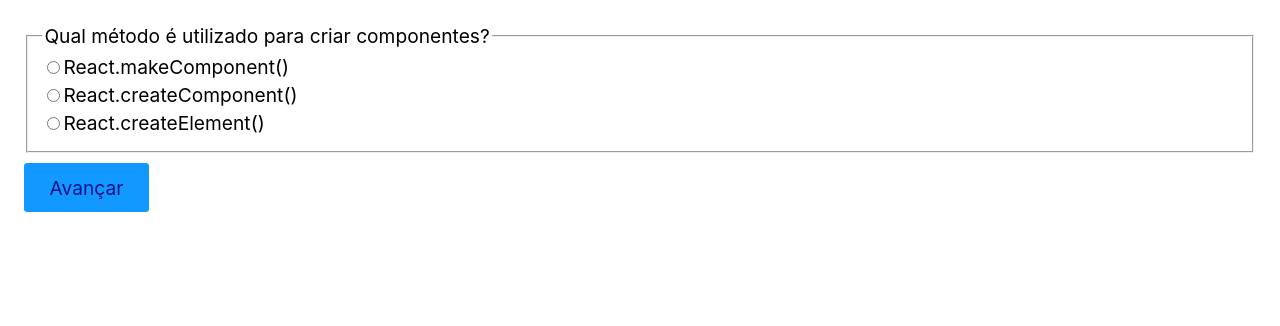
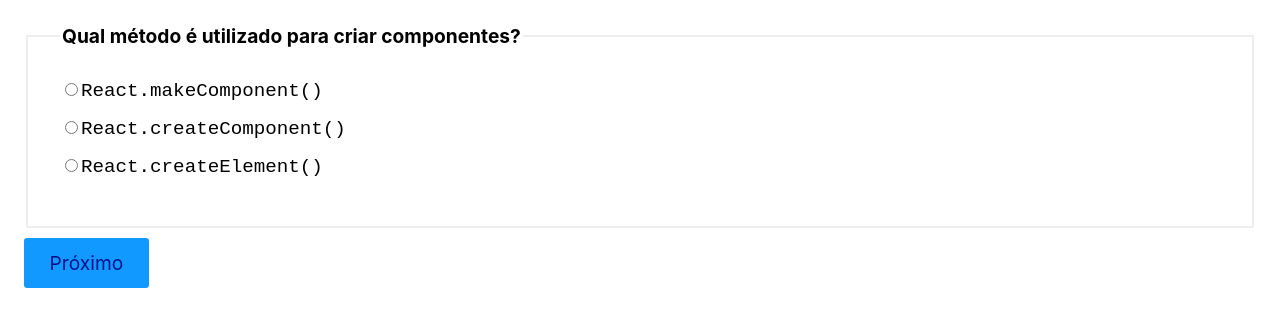
Before and after one commit to MacielSousa/starting-react, a React (Create React App) app in the folder meuapp/: page / in a window 1280 px wide. Shown: the top 326 px of the page. Built offline with nearby package versions, Linux system fonts and the light colour scheme; the HTML template or start-up script is replaced by a standard one.

Commit message:
Corrigindo desafio dois de Form

```diff
--- a/meuapp/src/Formulario/Desafio/DesafioForm02.js
+++ b/meuapp/src/Formulario/Desafio/DesafioForm02.js
@@ -1,5 +1,5 @@
 import React, { useState } from 'react';
-import Input from '../FormComponentes/Input'
+import Radio from './Radio'
 const perguntas = [
     {
       pergunta: 'Qual método é utilizado para criar componentes?',
@@ -37,55 +37,53 @@
 
 const DesafioForm02 = () =>{
 
-    let resp = "";
-    let acertos = 0;
-    const [resposta, setResposta] = useState([]);
-    const [questao, setQuestao] = useState(0);
+  const [respostas, setRespostas] = React.useState({
+    p1: '',
+    p2: '',
+    p3: '',
+    p4: '',
+  });
 
-    function handleChange({target}){
-      resp = target.value;
+  const [slide, setSlide] = React.useState(0);
+  const [resultados, setResultados] = React.useState(null);
+
+  function handleChange({target}) {
+    setRespostas({...respostas, [target.id]: target.value})
   }
 
-    function pontos(){
-      perguntas.forEach((pergunta, index) => {
-        console.log('Perguntar: '+pergunta.resposta, 'Index: '+index);
-        if(pergunta.resposta === resposta[index]){
-          acertos = acertos + 1;
-        }
-      });
+  function resultadoFinal() {
+    console.log('Final')
+    const corretas = perguntas.filter(({resposta , id}) => resposta === respostas[id]);
+    setResultados(`Você acertou: ${corretas.length} de ${perguntas.length}`)
+    console.log('Corretas: ', corretas);
   }
 
-    function handleSubmit(event){
-      event.preventDefault();
-      if(resposta.length === 0){
-        setResposta([resp]);
+  function handleProximoSlide(){
+    if(slide < perguntas.length - 1){
+      setSlide(slide + 1);
     }else{
-       setResposta([...resposta, resp])
+      setSlide(slide + 1);
+      resultadoFinal()
     }
-      let cont = questao+1;
-      setQuestao(cont);
-      event.target.reset()
   }
 
-    return (
-    <>
-    {questao < perguntas.length ?
-        <form onSubmit={handleSubmit}>
-          <fieldset>
-              <legend>{perguntas[questao].pergunta}</legend>
-              {perguntas[questao].options.map((op) => <div>
-                  <Input type="radio" id="produto" label={op} value={op} onChange={handleChange}/>
-              </div>)}
-          </fieldset>
-          <button style={{marginTop: "10px"}}>Avançar</button>
+    return <form onSubmit={(event) => event.preventDefault()}>
+      {perguntas.map((pergunta, index) => (
+        <Radio
+          active={slide === index}
+          key={pergunta.id}
+          value={respostas[pergunta.id]}
+          onChange={handleChange}
+          {...pergunta}
+        />
+      ))}
+      {resultados
+        ?
+        <p>{resultados}</p>
+        :
+        <button style={{marginTop: "10px"}} onClick={handleProximoSlide}>Próximo</button>
+       }
+
     </form>
-     :
-     <>
-      {pontos()}
-      <p>Você Acertou: {acertos}</p>
-     </>
-    }
-    </>
-    )
 }
 export default DesafioForm02;
--- /dev/null
+++ b/meuapp/src/Formulario/Desafio/Radio.js
@@ -0,0 +1,31 @@
+import React from 'react';
+
+const Radio = ({ pergunta, options, onChange, value, id, active }) => {
+
+    console.log(active);
+    if(active === false) return null
+    return <fieldset
+        style={{padding: '2rem',
+        marginButtom: '1rem', border:
+        "2px solid #eee",
+     }}
+     >
+        <legend style={{fontWeight: 'bold'}}>{ pergunta }</legend>
+        {options.map((option) => (
+            <label key={option} style={{marginBottom: '1rem', fontFamily: 'monospace'}} >
+                <input
+                    value={option}
+                    type="radio"
+                    id={id}
+                    checked={value === option}
+                    onChange={onChange}
+                    value={option}
+                />
+                {option}
+            </label>
+        ))}
+    </fieldset>
+}
+
+
+export default Radio;
```
Lines whose indentation alone changed are shown as unchanged.
